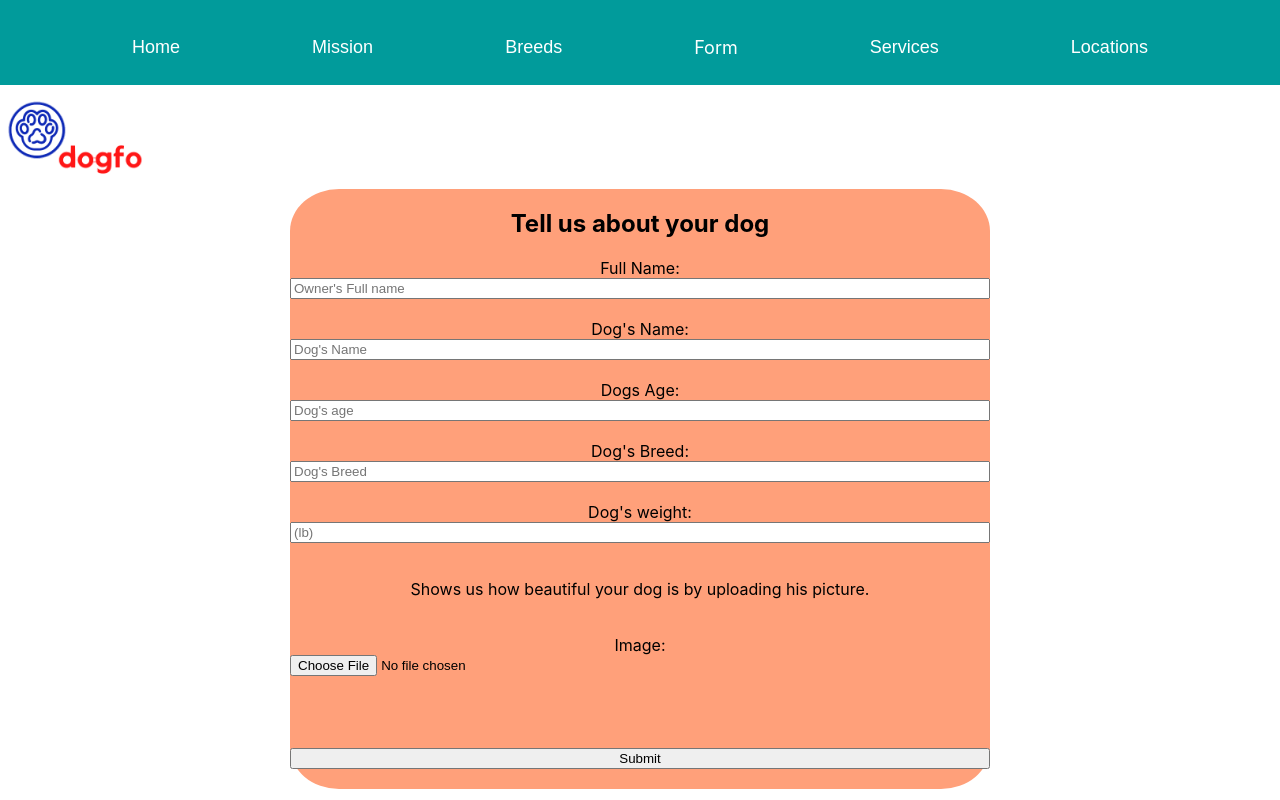
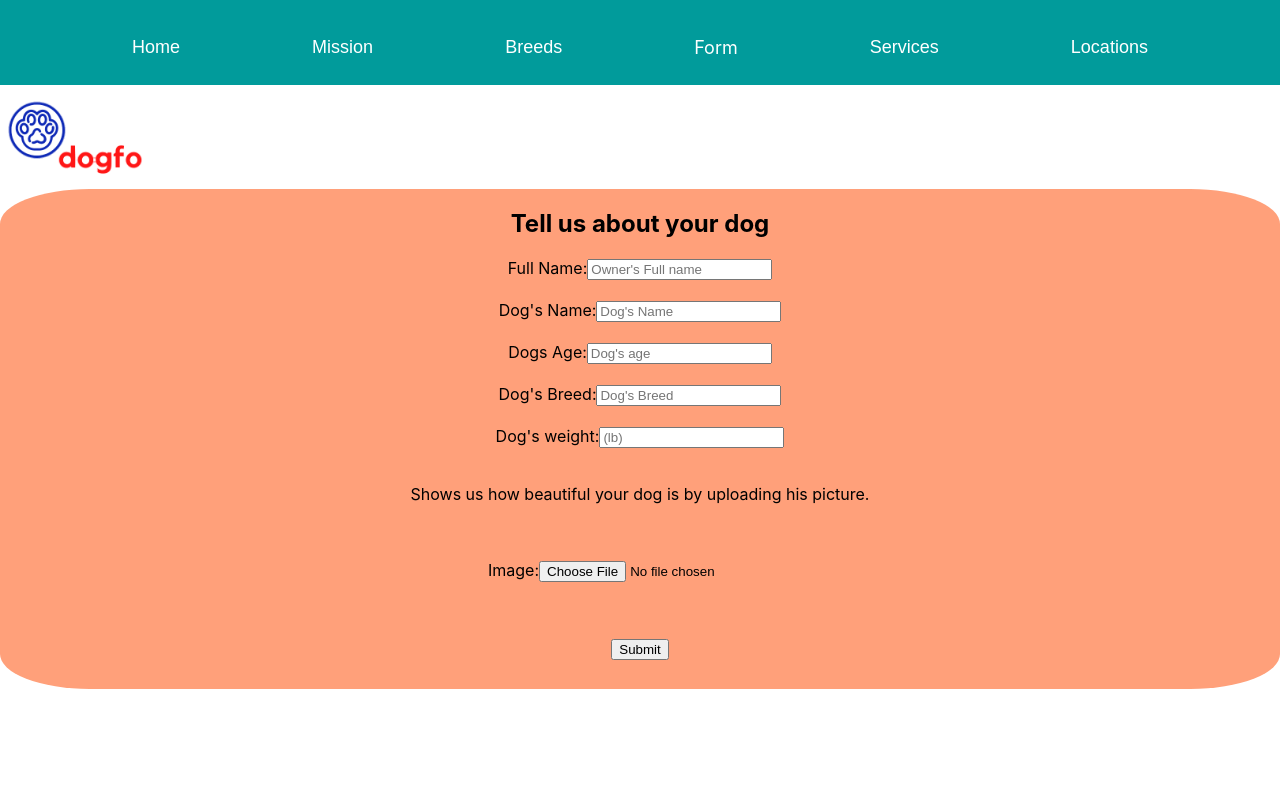
Before and after one commit to jorgevz/dogwebsite, a React (Create React App) app: page /Form in a window 1280 px wide. Built offline with nearby package versions, Linux system fonts and the light colour scheme.

Commit message:
fixing my form

```diff
--- a/src/App.css
+++ b/src/App.css
@@ -197,20 +197,15 @@ height:200px
 #whole-my-form{
 justify-content: space-evenly;
 width: 100%;
+height: 500px;
 justify-items: center;
 display: flex;
 flex-direction: row;
+background-color: lightsalmon;
+border-radius: 7%;
+text-align: center;
 }
 
-#my-form{
-width: 700px;
-background-color: lightsalmon;
-border-radius: 7%;
-height: 600px;
-display: flex;
-flex-flow: column;
-text-align: center;
-}
 
 #my-breed{
 width: 100%;
--- a/src/component/Form.js
+++ b/src/component/Form.js
@@ -31,27 +31,34 @@ return(
 
 
 
-<form id='my-form' onSubmit={this.addMessage}>
+<form  onSubmit={this.addMessage}>
 <h2>Tell us about your dog</h2>
 Full Name:
 <input name='Fullname' placeholder="Owner's Full name" type='text' ref={ el => this.inputEl = el}/>
 <br/>
+<br/>
 Dog's Name:
 <input name='Dogsname' placeholder="Dog's Name" type='text' />
+<br/>
 <br/>
 Dogs Age:
 <input name='Dogsage' placeholder="Dog's age" type='number' />
 <br/>
+<br/>
 Dog's Breed:
 <input name='Dogsbreed' placeholder="Dog's Breed" type='text' />
+<br/>
 <br/>
 Dog's weight:
 <input name='Dogsweight' placeholder="(lb)" type='number' />
 <br/>
+<br/>
 <p>Shows us how beautiful your dog is by uploading his picture.</p>
+<br/>
 <br/>
 Image:
 <input name='Image' type='file' placeholder='choose your file' />
+<br/>
 <br/>
 <ul>
           {
```
Also changed, not shown: src/component/Contact.js (+22 -0 lines).
